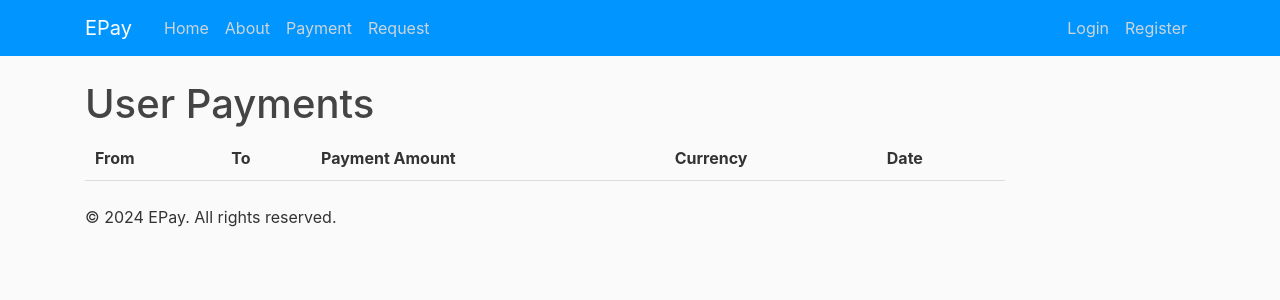
After one commit to A1iMansour/E-Pay, a Django app: page /userpayments/ in a window 1280 px wide. The commit adds this page. Shown: the top 300 px of the page. Run offline with Django 5.2, Linux system fonts and the light colour scheme; data comes from the database, SQL or seed files in the repository; both versions use the stored data as it was after the commit; lists and menus that the app fills with data are empty.

Commit message:
almost done

```diff
--- a/payapp/urls.py
+++ b/payapp/urls.py
@@ -12,5 +12,6 @@ urlpatterns = [
      path('paymentsuccess/', views.pay_success, name='pay_success'),
      path('fetch_notifications/', views.fetch_notifications, name='fetch_notifications'),
      path('mark_notification_seen/', views.mark_notification_seen, name='mark_notification_seen'),
+     path('userpayments/', views.userpayments, name='userpayments'),
 
 ]
--- a/payapp/views.py
+++ b/payapp/views.py
@@ -1,11 +1,12 @@
 from django.shortcuts import render, redirect
 from django.contrib.auth.decorators import login_required
 from .models import Request, Payment
+from register.models import Usermoney
 from .forms import RequestForm, PaymentForm
 from .models import Notify
 from django.contrib.auth.models import User
 from django.http import HttpResponse
-
+from django.contrib import messages
 
 def mark_notification_seen(request):
     if request.method == 'POST':
@@ -15,6 +16,10 @@ def mark_notification_seen(request):
         return HttpResponse("Notifications marked as seen successfully.")
     else:
         return HttpResponse(status=405)
+
+def userpayments(request):
+    user_payments = Payment.objects.filter(userfrom=request.user) | Payment.objects.filter(userto=request.user)
+    return render(request, 'transaction.html', {'user_payments': user_payments})
 
 
 def fetch_notifications(request):
@@ -33,6 +38,9 @@ def request_success(request):
 
 @login_required
 def request(request):
+    user_money = Usermoney.objects.get(user=request.user)
+    balance = user_money.balance
+    currency= user_money.get_currency_display()
     if request.method == 'POST':
         form = RequestForm(request.POST)
         if form.is_valid():
@@ -47,21 +55,47 @@ def request(request):
 
     else:
         form = RequestForm()
-    return render(request, 'request.html', {'form': form})
+    context = {'form': form, 'balance': balance, 'currency':currency}
+    return render(request, 'request.html',  context)
 
 
 @login_required
 def pay(request):
+    user_money = Usermoney.objects.get(user=request.user)
+    balance = user_money.balance
+    currency= user_money.get_currency_display()
     if request.method == 'POST':
         form = PaymentForm(request.POST)
         if form.is_valid():
+            user_to_username = form.cleaned_data['userto']
+            paymentdone= form.cleaned_data['payment']
+            if paymentdone > balance:
+
+                messages.error(request, 'Insufficient balance for this payment.')
+                return render(request, 'payment.html', {'form': form, 'balance': balance, 'currency': currency})
+
+            try:
+                receiver_user = User.objects.get(username=user_to_username)
+            except User.DoesNotExist:
+
+                messages.error(request, 'Receiver user does not exist.')
+                return render(request, 'payment.html', {'form': form, 'balance': balance, 'currency': currency})
+            recieverbalance = Usermoney.objects.get(user=receiver_user)
+
+            recieverbalance.balance +=paymentdone
+            recieverbalance.save()
+            user_money.balance-=paymentdone
+            user_money.save()
+
             new_request = form.save(commit=False)
             new_request.userfrom = request.user.username
             new_request.save()
             return redirect('pay_success')
     else:
         form = PaymentForm()
-    return render(request, 'payment.html', {'form': form})
+
+    context = {'form': form, 'balance': balance, 'currency':currency}
+    return render(request, 'payment.html', context)
 
 @login_required
 def pay_success(request):
--- a/register/urls.py
+++ b/register/urls.py
@@ -8,4 +8,5 @@ urlpatterns = [
     path('about/' ,views.about, name='aboutfunc'),
     path('login/', views.loginf, name='loginfunc'),
     path('signup/', views.signup , name='signupfunc'),
+    path('logout/', views.userlogout, name='logout'),
 ]
--- a/templates/main.html
+++ b/templates/main.html
@@ -1,7 +1,9 @@
+
+<!DOCTYPE html>
 {%load static%}
 
 
-<!DOCTYPE html>
+
 <html>
 
 <head>
@@ -90,6 +92,26 @@
               </script>
             </div>
 
+            <form action="{% url 'logout' %}" method="post">
+                {% csrf_token %}
+                {% if user.is_authenticated %}
+                <button type="submit" class="logout-btn"
+                style="    background-color: #000101; /* Red color */
+                color: white;
+                border: none;
+                padding: 10px 20px;
+                text-align: center;
+                text-decoration: none;
+                display: inline-block;
+                font-size: 16px;
+                cursor: pointer;
+                border-radius: 5px;"
+
+
+                >Logout</button>
+                {% endif %}
+            </form>
+
           </div>
 
         </div>
--- /dev/null
+++ b/templates/transaction.html
@@ -0,0 +1,54 @@
+{% extends "main.html"%}
+{% block content%}
+{%load static%}
+
+<!DOCTYPE html>
+{% load static %}
+
+<html>
+<head>
+    <title>User Payments</title>
+    <style>
+        table {
+            border-collapse: collapse;
+            width: 100%;
+        }
+        th, td {
+            padding: 10px;
+            text-align: left;
+            border-bottom: 1px solid #ddd;
+        }
+    </style>
+</head>
+<body>
+
+    <h1>User Payments</h1>
+
+    <table>
+        <thead>
+            <tr>
+                <th>From</th>
+                <th>To</th>
+                <th>Payment Amount</th>
+                <th>Currency</th>
+                <th>Date</th>
+            </tr>
+        </thead>
+        <tbody>
+            {% for payment in user_payments %}
+            <tr>
+                <td>{{ payment.userfrom }}</td>
+                <td>{{ payment.userto }}</td>
+                <td>{{ payment.payment }}</td>
+                <td>{{ payment.currency }}</td>
+                <td>{{ payment.dat }}</td>
+            </tr>
+            {% endfor %}
+        </tbody>
+    </table>
+    <br>
+</body>
+</html>
+
+
+{% endblock%}
```
Also changed, not shown: register/views.py (+5 -3 lines), templates/login.html (+15 -1 lines), templates/payment.html (+7 -4 lines), templates/request.html (+4 -4 lines), db.sqlite3.
